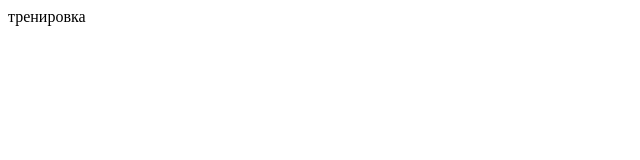
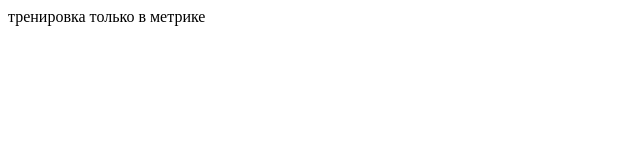
Before and after one commit to elenaslavutina/team_work, a plain HTML site: page index.html in a window 1280 px wide. Shown: the whole page, without its empty margins (0-640 px from the left). Drawn offline with Linux system fonts and the light colour scheme.

Commit message:
change feacher

```diff
--- a/index.html
+++ b/index.html
@@ -7,6 +7,7 @@
 </head>
 <body>
     тренировка
+    только в метрике
 
 </body>
 </html>
```
